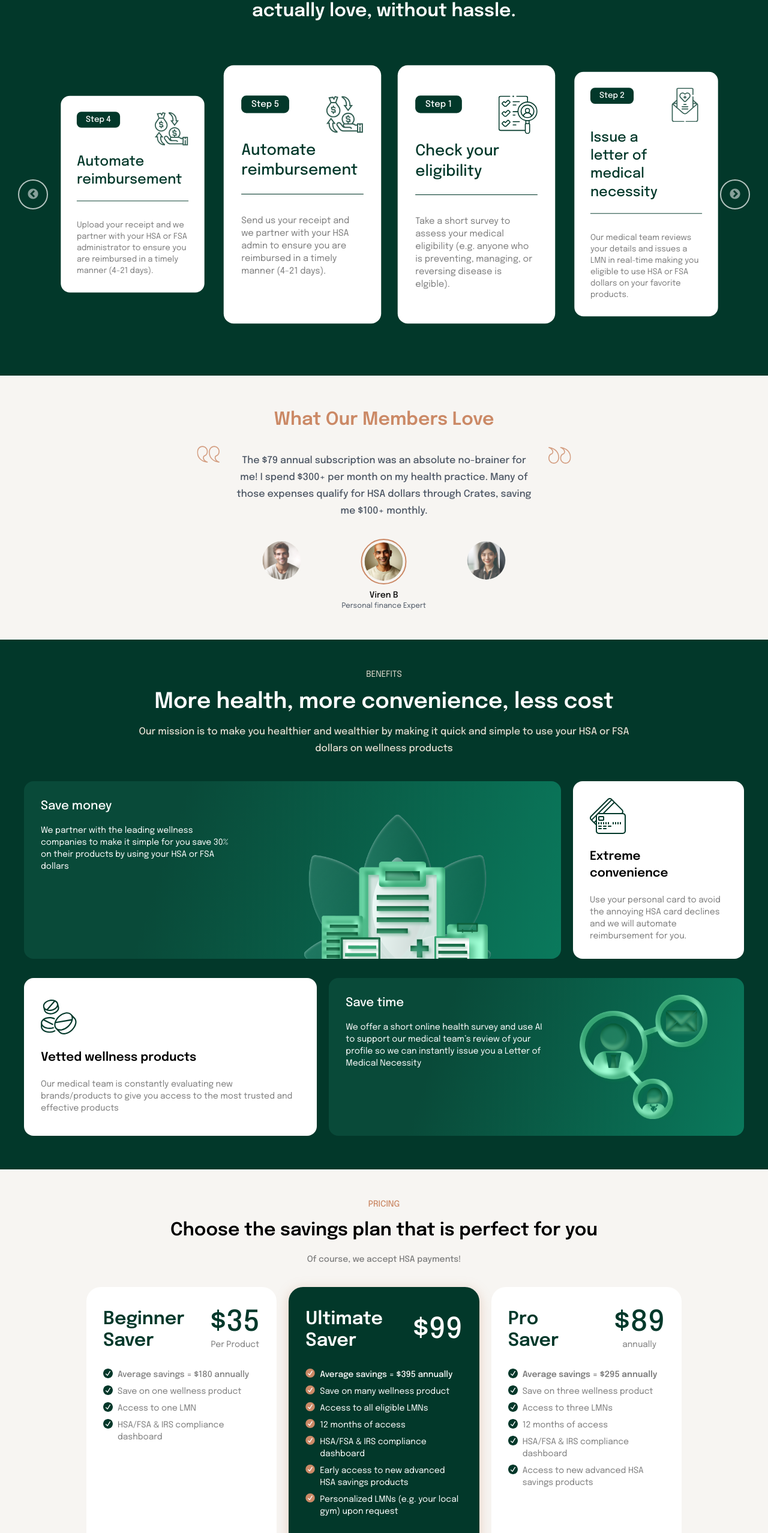
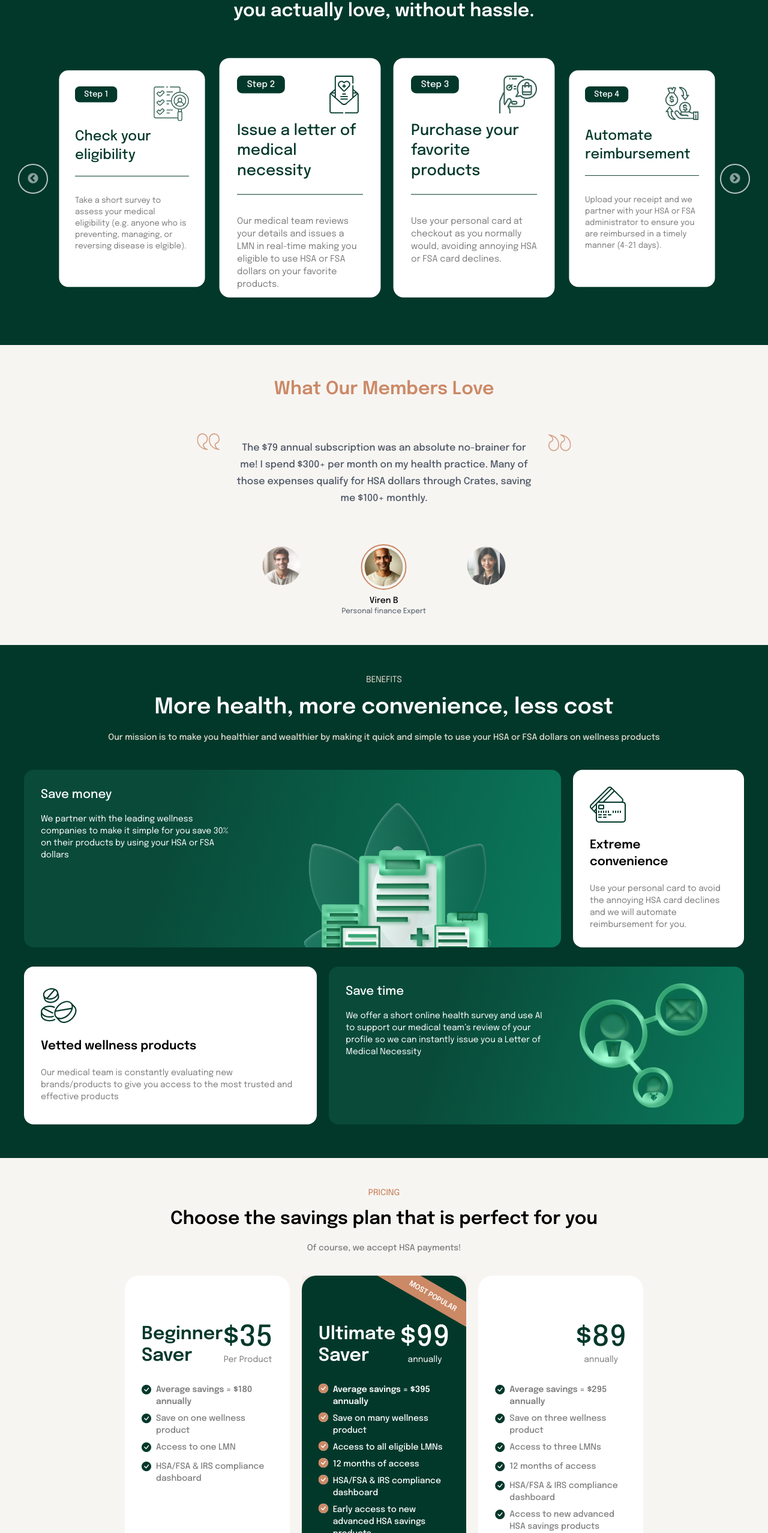
Before and after one commit to monetree/rabbit, a React (Vite) app: page / in a window 1280 px wide. Shown: the part 2491-5046 px from the top of the page at 60% size. Built offline with nearby package versions, Linux system fonts and the light colour scheme; no server answers.

Commit message:
fixed pricing page design

```diff
--- a/src/components/Benefits.jsx
+++ b/src/components/Benefits.jsx
@@ -11,7 +11,7 @@ const Benefits = () => {
       className="px-4 pt-12 bg-bottom bg-cover xl:px-4 pb-14 bg-darkGreen"
     >
       <div className="container mx-auto">
-        <div className="text-center md:w-[70%] mx-auto">
+        <div className="text-center  mx-auto">
           <p className="text-sm leading-5 tracking-normal text-center uppercase text-beige font-lato ">
             benefits
           </p>
@@ -20,7 +20,7 @@ const Benefits = () => {
             More health, more convenience, less cost
           </h1>
 
-          <p className="mt-4 text-base font-medium leading-7 tracking-normal text-center text-beige font-epilogue">
+          <p className="mt-4 text-sm font-medium leading-7 tracking-normal text-center text-beige font-epilogue">
             Our mission is to make you healthier and wealthier by making it
             quick and simple to use your HSA or FSA dollars on wellness products
           </p>
--- a/src/components/HowItWorks.jsx
+++ b/src/components/HowItWorks.jsx
@@ -7,13 +7,37 @@ import Step2IMG from "../assets/images/step2.svg";
 import Step3IMG from "../assets/images/step3.svg";
 import Step4IMG from "../assets/images/step4.svg";
 
+const SliderItem = ({ step, img, title, description }) => {
+  return (
+    <div className="h-[380px]">
+      <div className="px-3 h-full">
+        <div className="rounded-2xl bg-white p-7  h-full">
+          <div className="flex justify-between items-start w-full">
+            <div className="bg-darkGreen text-white text-sm font-medium flex justify-center items-center px-4 rounded-lg py-1">
+              {step}
+            </div>
+            <img src={img} alt="" className="" />
+          </div>
+
+          <div className=" border-darkGreen border-b-[1px]  mb-8 w-full ">
+            <h2 className="text-darkGreen font-medium text-2xl mt-3 mb-5 pb-0">
+              {title}
+            </h2>
+          </div>
+          <p className="font-normal text-sm text-selfGray ">{description}</p>
+        </div>
+      </div>
+    </div>
+  );
+};
+
 const HowItWorks = () => {
   var settings = {
     dots: false,
     speed: 300,
     arrows: true,
     slidesToShow: 4,
-    slidesToScroll: 1,
+    slidesToScroll: 0,
     infinite: true,
     centerMode: true,
     centerPadding: "0px",
@@ -41,6 +65,7 @@ const HowItWorks = () => {
       // instead of a settings object
     ],
   };
+
   return (
     <section
       id="howItWorks"
@@ -53,131 +78,43 @@ const HowItWorks = () => {
           </p>
 
           <h1 className="font-epilogue text-3xl font-semibold leading-13 tracking-normal text-center mt-4 text-white">
-            Use your HSA or FSA dollars on wellness products you actually love,
-            without hassle.
+            Use your HSA or FSA dollars on wellness products
+            <br /> you actually love, without hassle.
           </h1>
         </div>
-        <Slider {...settings} className="mt-8 lg:mt-10 hsa-slider">
-          <div className="h-full">
-            <div className="px-3 h-full">
-              <div className="rounded-2xl bg-white p-7  h-full">
-                <div className="flex justify-between items-start w-full">
-                  <div className="bg-darkGreen text-white text-sm font-medium flex justify-center items-center px-4 rounded-lg py-1">
-                    Step 1
-                  </div>
-                  <img src={Step1IMG} alt="" className="" />
-                </div>
-
-                <div className=" border-darkGreen border-b-[1px]  mb-8 w-full ">
-                  <h2 className="text-darkGreen font-medium text-2xl mt-3 mb-5 pb-0">
-                    Check your
-                    <br /> eligibility
-                  </h2>
-                </div>
-                <p className="font-normal text-sm text-selfGray ">
-                  Take a short survey to assess your medical eligibility (e.g.
-                  anyone who is preventing, managing, or reversing disease is
-                  elgible).
-                </p>
-              </div>
-            </div>
-          </div>
-
-          <div className="h-full">
-            <div className="px-3 h-full">
-              <div className="rounded-2xl bg-white p-7 h-full">
-                <div className="flex justify-between items-start w-full">
-                  <div className="bg-darkGreen text-white text-sm font-medium flex justify-center items-center px-4 rounded-lg py-1">
-                    Step 2
-                  </div>
-                  <img src={Step2IMG} alt="" className="" />
-                </div>
-
-                <div className=" border-darkGreen border-b-[1px]  mb-8 w-full ">
-                  <h2 className="text-darkGreen font-medium text-2xl mt-3 mb-5 pb-0">
-                    Issue a <br />
-                    letter of medical necessity
-                  </h2>
-                </div>
-                <p className="font-normal text-sm text-selfGray">
-                  Our medical team reviews your details and issues a LMN in
-                  real-time making you eligible to use HSA or FSA dollars on
-                  your favorite products.
-                </p>
-              </div>
-            </div>
-          </div>
-
-          <div className="h-full">
-            <div className="px-3 h-full">
-              <div className="rounded-2xl bg-white p-7  h-full">
-                <div className="flex justify-between items-start w-full">
-                  <div className="bg-darkGreen text-white text-sm font-medium flex justify-center items-center px-4 rounded-lg py-1">
-                    Step 3
-                  </div>
-                  <img src={Step3IMG} alt="" className="" />
-                </div>
-
-                <div className=" border-darkGreen border-b-[1px]  mb-8 w-full ">
-                  <h2 className="text-darkGreen font-medium text-2xl mt-3 mb-5 pb-0 ">
-                    Purchase <br />
-                    your favorite products
-                  </h2>
-                </div>
-                <p className="font-normal text-sm text-selfGray">
-                  Use your personal card at checkout as you normally would,
-                  avoiding annoying HSA or FSA card declines.
-                </p>
-              </div>
-            </div>
-          </div>
-
-          <div className="h-full">
-            <div className="px-3 h-full">
-              <div className="rounded-2xl bg-white p-7  h-full">
-                <div className="flex justify-between items-start w-full">
-                  <div className="bg-darkGreen text-white text-sm font-medium flex justify-center items-center px-4 rounded-lg py-1">
-                    Step 4
-                  </div>
-                  <img src={Step4IMG} alt="" className="" />
-                </div>
-
-                <div className=" border-darkGreen border-b-[1px]  mb-8 w-full  ">
-                  <h2 className="text-darkGreen font-medium text-2xl mt-3 mb-5 pb-0">
-                    Automate reimbursement
-                  </h2>
-                </div>
-                <p className="font-normal text-sm text-selfGray">
-                  Upload your receipt and we partner with your HSA or FSA
-                  administrator to ensure you are reimbursed in a timely manner
-                  (4-21 days).
-                </p>
-              </div>
-            </div>
-          </div>
-
-          <div className="h-full">
-            <div className="px-3 h-full">
-              <div className="rounded-2xl bg-white p-7  h-full">
-                <div className="flex justify-between items-start w-full">
-                  <div className="bg-darkGreen text-white text-sm font-medium flex justify-center items-center px-4 rounded-lg py-1">
-                    Step 5
-                  </div>
-                  <img src={Step4IMG} alt="" className="" />
-                </div>
-
-                <div className=" border-darkGreen border-b-[1px]  mb-8 w-full  ">
-                  <h2 className="text-darkGreen font-medium text-2xl mt-3 mb-5 pb-0">
-                    Automate reimbursement
-                  </h2>
-                </div>
-                <p className="font-normal text-sm text-selfGray">
-                  Send us your receipt and we partner with your HSA admin to
-                  ensure you are reimbursed in a timely manner (4-21 days).
-                </p>
-              </div>
-            </div>
-          </div>
+        <Slider {...settings} className="mt-8 lg:mt-10 home-slider">
+          <SliderItem
+            step={"Step 2"}
+            img={Step2IMG}
+            title={"Issue a letter of medical necessity"}
+            description={
+              "Our medical team reviews your details and issues a LMN in real-time making you eligible to use HSA or FSA dollars on your favorite products."
+            }
+          />
+          <SliderItem
+            step={"Step 3"}
+            img={Step3IMG}
+            title={"Purchase your favorite products"}
+            description={
+              "Use your personal card at checkout as you normally would, avoiding annoying HSA or FSA card declines."
+            }
+          />
+          <SliderItem
+            step={"Step 4"}
+            img={Step4IMG}
+            title={"Automate reimbursement"}
+            description={
+              "Upload your receipt and we partner with your HSA or FSA administrator to ensure you are reimbursed in a timely manner (4-21 days)."
+            }
+          />
+          <SliderItem
+            step={"Step 1"}
+            img={Step1IMG}
+            title={"Check your eligibility"}
+            description={
+              "Take a short survey to assess your medical eligibility (e.g. anyone who is preventing, managing, or reversing disease is elgible)."
+            }
+          />
         </Slider>
       </div>
     </section>
--- a/src/components/Pricing.jsx
+++ b/src/components/Pricing.jsx
@@ -1,15 +1,12 @@
 import React from "react";
 import { VITE_MARKETPLACE_URL } from "../utils/Constants";
 import { Link } from "react-router-dom";
-
-import PriceGreenTick from "../assets/images/price-tick-green.svg";
-import PriceCoralTick from "../assets/images/price-tick-coral.svg";
 
 const Pricing = () => {
   return (
     <section
       id="eligibleProducts"
-      className="px-4 pt-12 bg-bottom bg-cover xl:px-36 about-section pb-14 bg-lightBeige"
+      className="px-4 pt-12 bg-bottom bg-cover xl:px-52 about-section pb-14 bg-lightBeige"
     >
       <div className="container mx-auto">
         <div className="text-center">
@@ -29,7 +26,7 @@ const Pricing = () => {
         <div className="mx-auto ">
           <div className="flex flex-col content-center gap-5 mt-8 lg:flex-row">
             <div className="relative basis-3/3 lg:basis-1/3 md:basis-2/3">
-              <div className="h-full bg-white rounded-3xl px-7 pt-7 lg:pt-9 pb-28">
+              <div className="h-full bg-white rounded-3xl px-7 pt-20 pb-28">
                 <div className="flex items-center justify-between w-full mb-7">
                   <h1 className="text-3xl font-semibold text-darkGreen">
                     Beginner
@@ -49,29 +46,29 @@ const Pricing = () => {
                 </div>
                 <ul>
                   <li className="flex items-start mb-2">
-                    <img src={PriceGreenTick} className="w-4 mr-2" />
-                    <span className="text-sm font-medium md:text-sm text-selfGray">
+                    <i className="mr-2 bi bi-check-circle-fill text-darkGreen "></i>
+                    <span className="text-sm font-semibold md:text-sm text-selfGray">
                       Average savings = $180 annually
                     </span>
                   </li>
 
                   <li className="flex items-start mb-2">
-                    <img src={PriceGreenTick} className="w-4 mr-2" />
-                    <span className="text-sm md:text-sm text-selfGray">
+                    <i className="mr-2 bi bi-check-circle-fill text-darkGreen "></i>
+                    <span className="text-sm font-medium md:text-sm text-selfGray">
                       Save on one wellness product
                     </span>
                   </li>
 
                   <li className="flex items-start mb-2">
-                    <img src={PriceGreenTick} className="w-4 mr-2" />
-                    <span className="text-sm md:text-sm text-selfGray">
+                    <i className="mr-2 bi bi-check-circle-fill text-darkGreen "></i>
+                    <span className="text-sm font-medium md:text-sm text-selfGray">
                       Access to one LMN
                     </span>
                   </li>
 
                   <li className="flex items-start mb-2">
-                    <img src={PriceGreenTick} className="w-4 mr-2" />
-                    <span className="text-sm text-selfGray">
+                    <i className="mr-2 bi bi-check-circle-fill text-darkGreen "></i>
+                    <span className="text-sm font-medium md:text-sm text-selfGray">
                       HSA/FSA & IRS compliance dashboard
                     </span>
                   </li>
@@ -82,18 +79,21 @@ const Pricing = () => {
                 >
                   <Link
                     to={`${VITE_MARKETPLACE_URL}/survey`}
-                    className="leading-5 text-sm font-medium"
+                    className="leading-5 text-base font-medium"
                   >
                     Start Saving
                   </Link>
                 </div>
               </div>
             </div>
-            <div className="relative basis-3/3 lg:basis-1/3 md:basis-2/3">
+            <div className="relative basis-3/3 lg:basis-1/3 md:basis-2/3 overflow-hidden">
               <div
-                className="h-full bg-darkGreen rounded-3xl px-7 pt-7 lg:pt-9 pb-28"
+                className="h-full bg-darkGreen rounded-3xl px-7 pt-20 pb-28"
                 style={{ boxShadow: "0px 4px 20px 0px #CB896659" }}
               >
+                <div className="uppercase text-xs text-white p-2 pt-3 font-semibold bg-coffee absolute text-center w-[300px] rotate-[30deg] top-[15px] right-[-95px]">
+                  most popular
+                </div>
                 <div className="flex items-center justify-between w-full mb-7">
                   <h1 className="text-3xl font-semibold text-white">
                     Ultimate <br />
@@ -103,65 +103,68 @@ const Pricing = () => {
                     <span className="text-4xl font-medium text-white lg:text-5xl ">
                       $99
                     </span>
+                    <div>
+                      <span className="text-sm text-white ">annually</span>
+                    </div>
                   </div>
                 </div>
                 <ul>
                   <li className="flex items-start mb-2">
-                    <img src={PriceCoralTick} className="w-4 mr-2" />
-                    <span className="text-sm font-medium text-white md:text-sm">
+                    <i className="mr-2 bi bi-check-circle-fill text-coffee bg-white rounded-full flex"></i>
+                    <span className="text-sm font-semibold text-white md:text-sm">
                       Average savings = $395 annually
                     </span>
                   </li>
 
                   <li className="flex items-start mb-2">
-                    <img src={PriceCoralTick} className="w-4 mr-2" />
-                    <span className="text-sm text-white md:text-sm">
+                    <i className="mr-2 bi bi-check-circle-fill text-coffee bg-white rounded-full flex"></i>
+                    <span className="text-sm font-medium text-white md:text-sm">
                       Save on many wellness product
                     </span>
                   </li>
 
                   <li className="flex items-start mb-2">
-                    <img src={PriceCoralTick} className="w-4 mr-2" />
-                    <span className="text-sm text-white md:text-sm">
+                    <i className="mr-2 bi bi-check-circle-fill text-coffee bg-white rounded-full flex"></i>
+                    <span className="text-sm font-medium text-white md:text-sm">
                       Access to all eligible LMNs
                     </span>
                   </li>
 
                   <li className="flex items-start mb-2">
-                    <img src={PriceCoralTick} className="w-4 mr-2" />
-                    <span className="text-sm text-white md:text-sm">
+                    <i className="mr-2 bi bi-check-circle-fill text-coffee bg-white rounded-full flex"></i>
+                    <span className="text-sm font-medium text-white md:text-sm">
                       12 months of access
                     </span>
                   </li>
 
                   <li className="flex items-start mb-2">
-                    <img src={PriceCoralTick} className="w-4 mr-2" />
-                    <span className="text-sm text-white md:text-sm">
+                    <i className="mr-2 bi bi-check-circle-fill text-coffee bg-white rounded-full flex"></i>
+                    <span className="text-sm font-medium text-white md:text-sm">
                       HSA/FSA & IRS compliance dashboard
                     </span>
                   </li>
 
                   <li className="flex items-start mb-2">
-                    <img src={PriceCoralTick} className="w-4 mr-2" />
-                    <span className="text-sm text-white md:text-sm">
+                    <i className="mr-2 bi bi-check-circle-fill text-coffee bg-white rounded-full flex"></i>
+                    <span className="text-sm font-medium text-white md:text-sm">
                       Early access to new advanced HSA savings products
                     </span>
                   </li>
 
                   <li className="flex items-start mb-2">
-                    <img src={PriceCoralTick} className="w-4 mr-2" />
-                    <span className="text-sm text-white md:text-sm">
-                      Personalized LMNs (e.g. your local gym) upon request
+                    <i className="mr-2 bi bi-check-circle-fill text-coffee bg-white rounded-full flex"></i>
+                    <span className="text-sm font-medium text-white md:text-sm">
+                      Customized LMNs (e.g. your local gym) upon request
                     </span>
                   </li>
                 </ul>
                 <div
-                  className="absolute bottom-5 lg:bottom-7 left-7 right-7 bg-coffee  border-2 mt-auto hover:shadow-custom  border-darkGreen rounded-[30px] cursor-pointer
+                  className="absolute bottom-5 lg:bottom-7 left-7 right-7 bg-coffee  border-2 mt-auto hover:shadow-custom  border-coffee rounded-[30px] cursor-pointer
               text-center border-solid   text-white   h-12 flex align-middle justify-center items-center"
                 >
                   <Link
                     to={`${VITE_MARKETPLACE_URL}/survey`}
-                    className="leading-5 text-sm"
+                    className="leading-5 text-base"
                   >
                     Start Saving
                   </Link>
@@ -169,9 +172,9 @@ const Pricing = () => {
               </div>
             </div>
             <div className="relative basis-3/3 lg:basis-1/3 md:basis-2/3">
-              <div className="h-full bg-white rounded-3xl px-7 pt-7 lg:pt-9 pb-28">
+              <div className="h-full bg-white rounded-3xl px-7 pt-20 pb-28">
                 <div className="flex items-center justify-between w-full mb-7">
-                  <h1 className="text-3xl font-semibold text-darkGreen">
+                  <h1 className="text-3xl font-semibold text-white">
                     Pro <br />
                     Saver
                   </h1>
@@ -186,42 +189,42 @@ const Pricing = () => {
                 </div>
                 <ul>
                   <li className="flex items-start mb-2">
-                    <img src={PriceGreenTick} className="w-4 mr-2" />
+                    <i className="mr-2 bi bi-check-circle-fill text-darkGreen "></i>
                     <span className="text-sm font-semibold md:text-sm text-selfGray">
                       Average savings = $295 annually
                     </span>
                   </li>
 
                   <li className="flex items-start mb-2">
-                    <img src={PriceGreenTick} className="w-4 mr-2" />
-                    <span className="text-sm md:text-sm text-selfGray">
+                    <i className="mr-2 bi bi-check-circle-fill text-darkGreen "></i>
+                    <span className="text-sm font-medium md:text-sm text-selfGray">
                       Save on three wellness product
                     </span>
                   </li>
 
                   <li className="flex items-start mb-2">
-                    <img src={PriceGreenTick} className="w-4 mr-2" />
-                    <span className="text-sm md:text-sm text-selfGray">
+                    <i className="mr-2 bi bi-check-circle-fill text-darkGreen "></i>
+                    <span className="text-sm font-medium md:text-sm text-selfGray">
                       Access to three LMNs
                     </span>
                   </li>
 
                   <li className="flex items-start mb-2">
-                    <img src={PriceGreenTick} className="w-4 mr-2" />
-                    <span className="text-sm md:text-sm text-selfGray">
+                    <i className="mr-2 bi bi-check-circle-fill text-darkGreen "></i>
+                    <span className="text-sm font-medium md:text-sm text-selfGray">
                       12 months of access
                     </span>
                   </li>
 
                   <li className="flex items-start mb-2">
-                    <img src={PriceGreenTick} className="w-4 mr-2" />
-                    <span className="text-sm md:text-sm text-selfGray">
+                    <i className="mr-2 bi bi-check-circle-fill text-darkGreen "></i>
+                    <span className="text-sm font-medium md:text-sm text-selfGray">
                       HSA/FSA & IRS compliance dashboard
                     </span>
                   </li>
                   <li className="flex items-start mb-2">
-                    <img src={PriceGreenTick} className="w-4 mr-2" />
-                    <span className="text-sm md:text-sm text-selfGray">
+                    <i className="mr-2 bi bi-check-circle-fill text-darkGreen "></i>
+                    <span className="text-sm font-medium md:text-sm text-selfGray">
                       Access to new advanced HSA savings products
                     </span>
                   </li>
@@ -233,7 +236,7 @@ const Pricing = () => {
                 >
                   <Link
                     to={`${VITE_MARKETPLACE_URL}/survey`}
-                    className="leading-5 text-sm font-medium"
+                    className="leading-5 text-base font-medium"
                   >
                     Start Saving
                   </Link>
--- a/src/index.css
+++ b/src/index.css
@@ -220,3 +220,21 @@ html {
     align-items: center !important;
   }
 }
+
+@media (min-width: 700px) {
+  .home-slider .slick-slide {
+    transform: scale(0.95);
+    font-size: 14px;
+  }
+  .slick-track{
+    margin-top: 30px;
+  }
+  .home-slider .slick-current, .home-slider .slick-current + .slick-slide{
+    padding-bottom: 2rem;
+    font-size: 16px;
+    transform: scale(1.05);
+  }
+  .home-slider .slick-current{
+    margin-right: 10px;
+  }
+}
--- a/tailwind.config.js
+++ b/tailwind.config.js
@@ -14,7 +14,6 @@ export default {
         darkGreen: "#02382A",
         lightBeige: "#F7F5F2",
         dark: "#100C0D",
-        pitch: "rgba(227, 221, 209, 0.30)",
       },
       fontSize: {
         xxs: "10px",
```
Also changed, not shown: src/assets/images/price-tick-coral.svg (deleted), src/assets/images/price-tick-green.svg (deleted).
